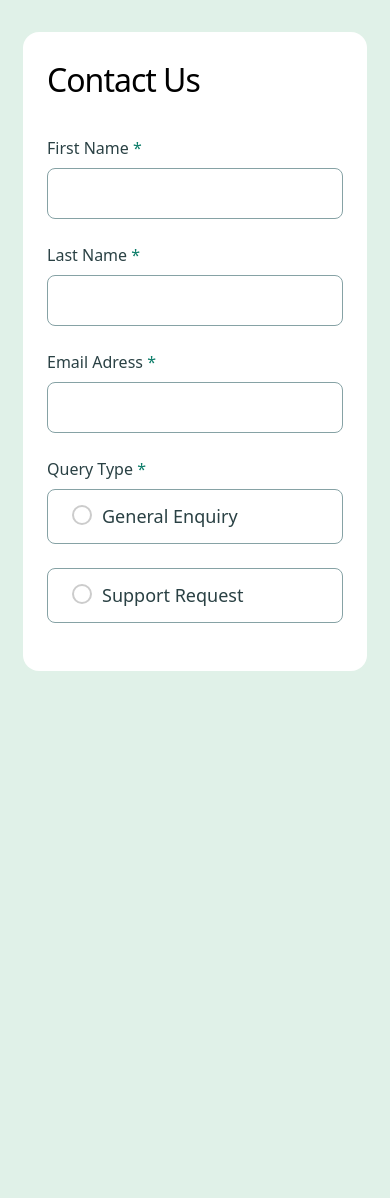
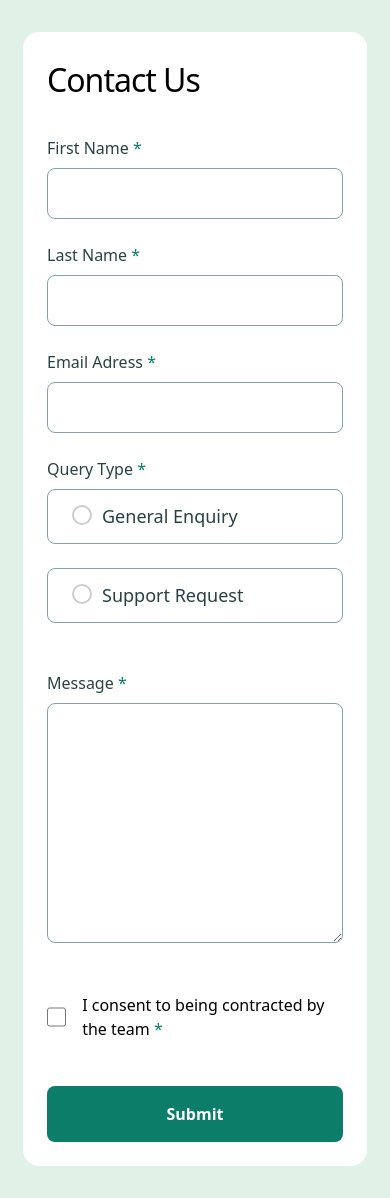
Before and after one commit to Giioz/contact-form-react, a React (Vite) app: page / in a window 390 px wide. Before the commit the page ends 844 px from the top, so only its background shows below. Built offline with nearby package versions, Linux system fonts and the light colour scheme.

Commit message:
feat: completed mobile design

```diff
--- a/src/component/Form.tsx
+++ b/src/component/Form.tsx
@@ -1,9 +1,12 @@
 import './Form.css'
+import { FormButton } from './Input_Components/FormButton'
+import { InputCheckbox } from './Input_Components/InputCheckbox'
 import { InputEmail } from './Input_Components/InputEmail'
 import { InputFirstname } from './Input_Components/InputFirstname'
 import { InputLastname } from './Input_Components/InputLastname'
 import { InputRadioGeneral } from './Input_Components/InputRadioGeneral'
 import { InputRadioSupport } from './Input_Components/InputRadioSupport'
+import { InputTextArea } from './Input_Components/InputTextArea'
 
 export const Form = () => {
   return (
@@ -25,6 +28,9 @@ export const Form = () => {
                     <InputRadioSupport />
                 </div>
             </div>
+            <InputTextArea />
+            <InputCheckbox />
+            <FormButton />
         </form>
     </div>
   )
--- /dev/null
+++ b/src/component/Input_Components/FormButton.tsx
@@ -0,0 +1,7 @@
+export const FormButton = () => {
+  return (
+    <div>
+        <button className="w-full bg-[#0C7D69] text-white py-[1rem] rounded-[0.5rem] font-bold" type="submit">Submit</button>
+    </div>
+  )
+}
--- /dev/null
+++ b/src/component/Input_Components/InputCheckbox.tsx
@@ -0,0 +1,8 @@
+export const InputCheckbox = () => {
+  return (
+    <div className="flex gap-[1rem] items-center my-[1.3rem]">
+        <input className="w-[1.5rem] h-[1.5rem] " type="checkbox" name="" id="" />
+        <label htmlFor="">I consent to being contracted by the team <span className="text-[#0C7D69]">*</span></label>
+    </div>
+  )
+}
--- a/src/component/Input_Components/InputTextArea.tsx
+++ b/src/component/Input_Components/InputTextArea.tsx
@@ -1,5 +1,8 @@
 export const InputTextArea = () => {
   return (
-    <div>InputTextArea</div>
+    <div>
+        <label className="labelText block">Message <span className="text-[#0C7D69]">*</span></label>
+        <textarea className='inputSize min-h-[15rem]'></textarea>
+    </div>
   )
 }
```
